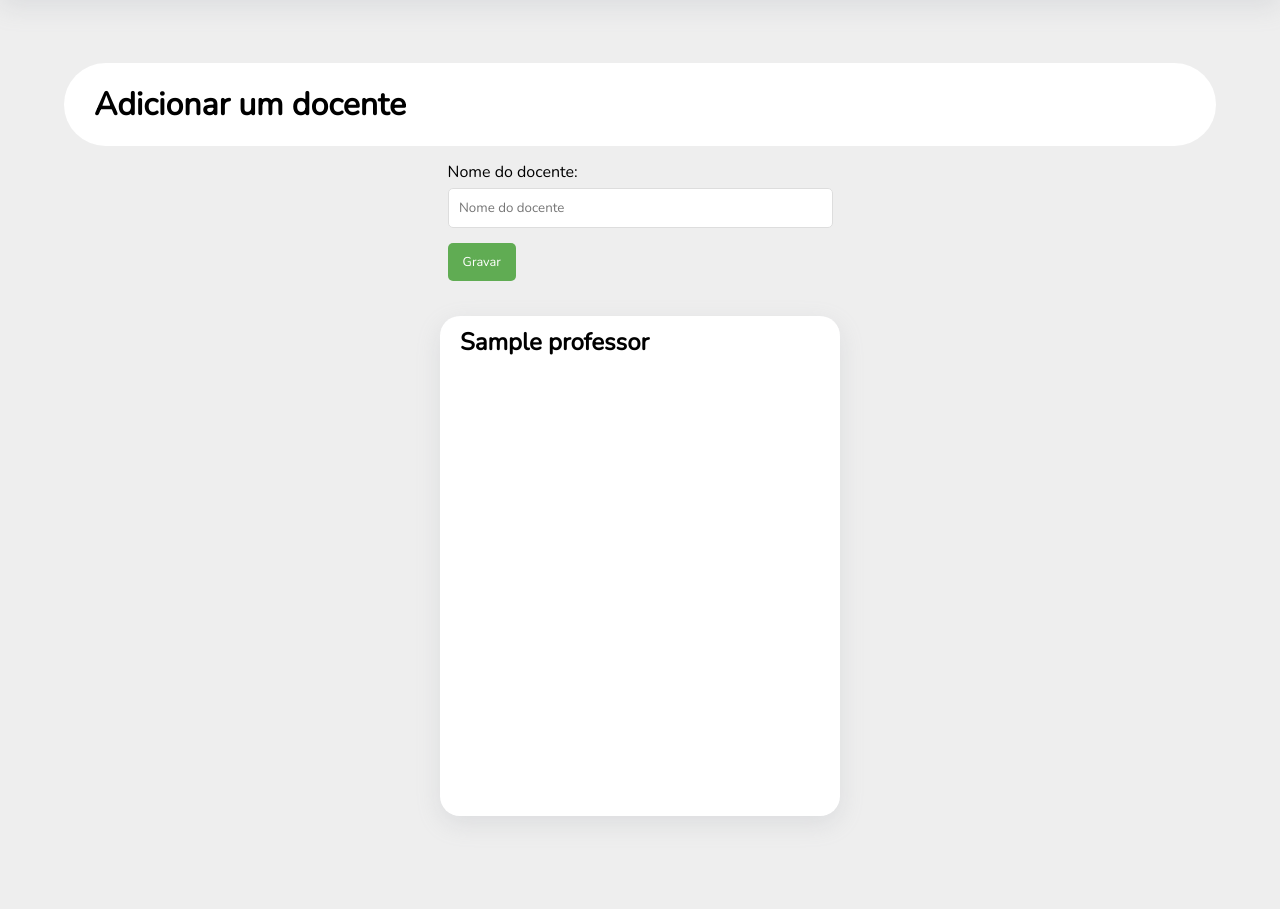
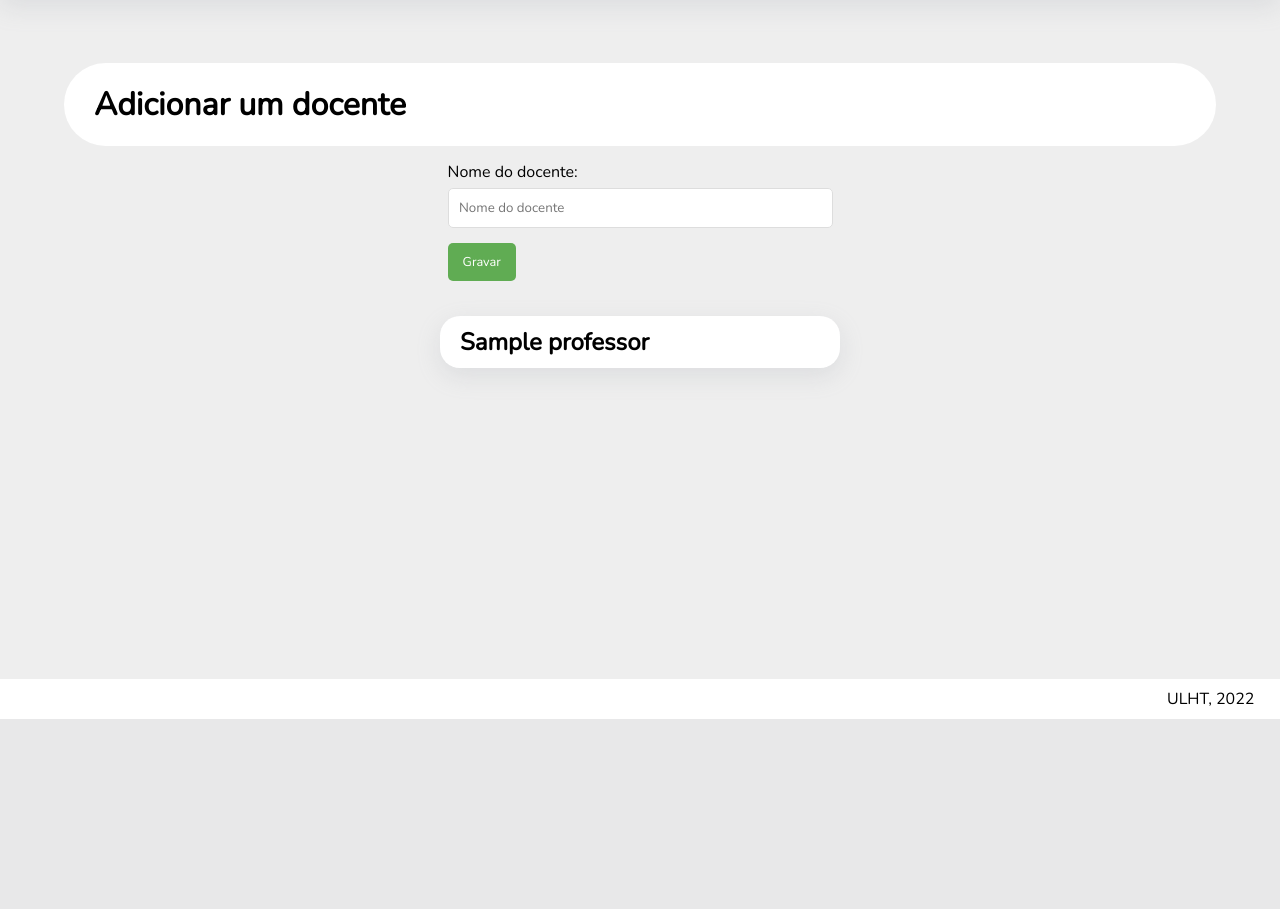
Before and after one commit to rodrigo-22004275/portfolio, a Django app: page /adicionarDocente in a window 1280 px wide. Shown: the part 81-990 px from the top of the page. After the commit the page ends 800 px from the top, so only its background shows below. Run offline with Django 4.2, Linux system fonts and the light colour scheme; a user stored in the database is signed in; tables that the repository leaves empty hold one stand-in row (values such as "Sample post"); parts of the project's set-up code (start-up, migrations or seed data) failed here and were passed over.

Commit message:
Lab10: CSS hotfix

```diff
--- a/portfolio/static/portfolio/css/layout.css
+++ b/portfolio/static/portfolio/css/layout.css
@@ -305,8 +305,8 @@ main {
     align-items: center;
     font-size: 0.8em;
     -webkit-box-shadow: 0 -4px 3px rgba(50, 50, 50, 0.1);
-  -moz-box-shadow: 0 -4px 3px rgba(50, 50, 50, 0.1);
-  box-shadow: 0 -4px 3px rgba(50, 50, 50, 0.1);
+      -moz-box-shadow: 0 -4px 3px rgba(50, 50, 50, 0.1);
+      box-shadow: 0 -4px 3px rgba(50, 50, 50, 0.1);
 }
 
 .listagem article > .author > a {
@@ -321,6 +321,16 @@ main {
 .listagem article > .author > a:hover {
     background-color: #CDCDCD;
     box-shadow: rgba(149, 157, 165, 0.2) 0 8px 24px;
+}
+
+.list-small > article {
+    height: auto;
+    transition: none;
+}
+
+.list-small > article:hover {
+    transform: none;
+
 }
 
 form {
--- a/portfolio/templates/portfolio/formDocente.html
+++ b/portfolio/templates/portfolio/formDocente.html
@@ -12,7 +12,7 @@
         <input type="submit" value="Gravar" class="btn btn-success" >
     </form>
 
-    <div class="listagem">
+    <div class="listagem list-small">
         {% for docente in docentes %}
             <article>
                 <h1>{{ docente.nome }}</h1>
```
